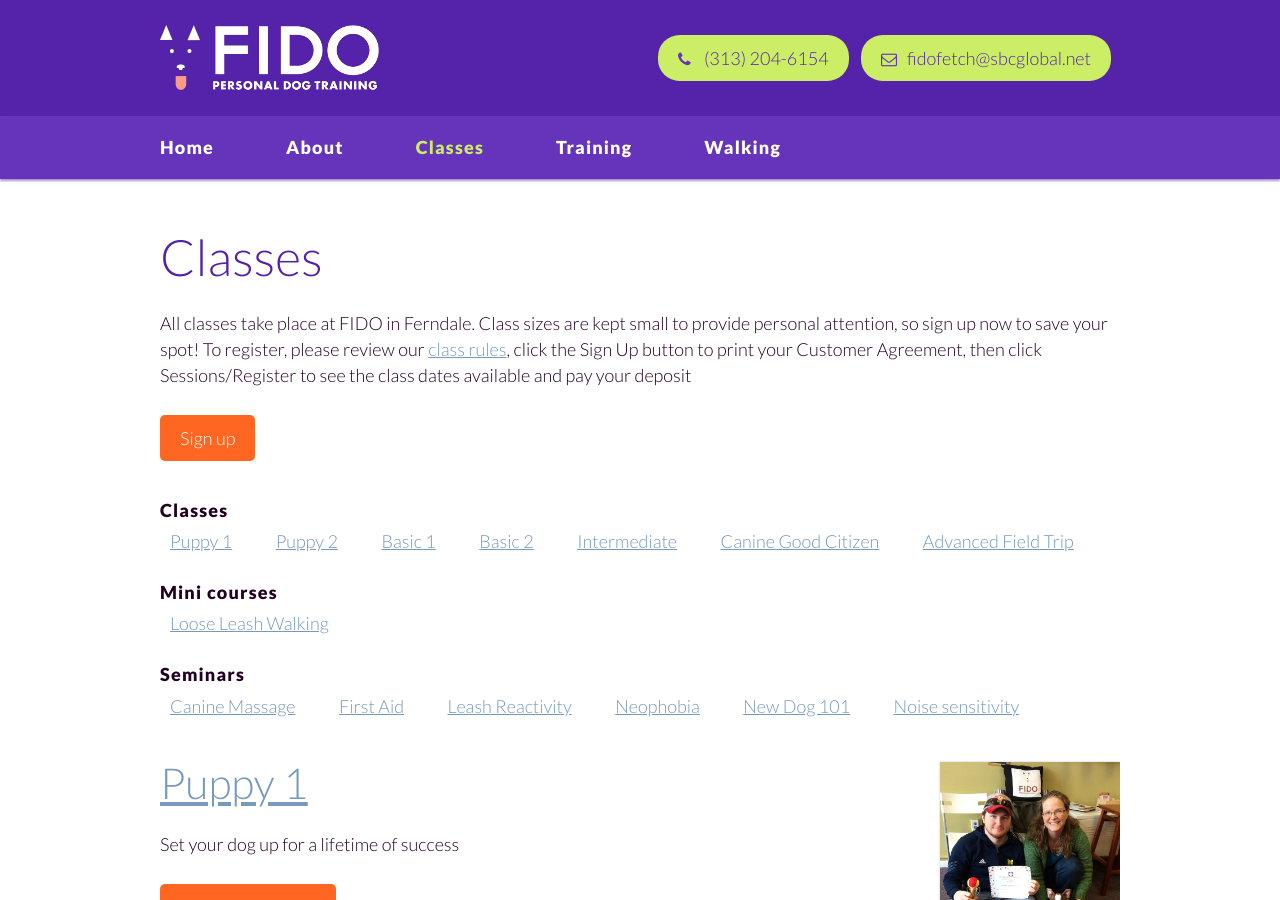
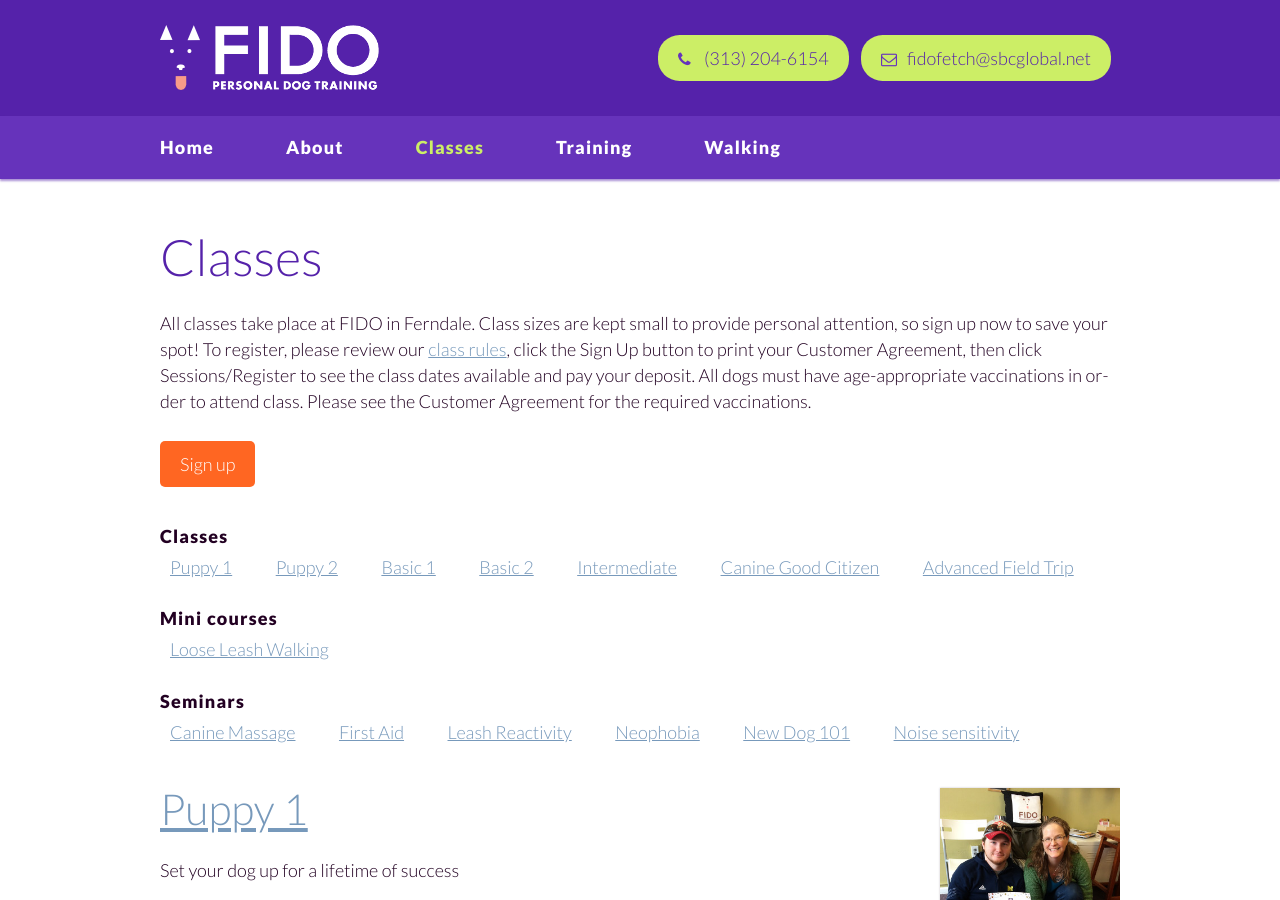
Before and after one commit to fidodogtraining/fidodogtraining.github.io, a Jekyll site: the page built from _autopages/classes.html, in a window 1280 px wide and 900 px high. Built offline with Jekyll 4.4.1, drawn with Linux system fonts in a browser that asks for light colours; Markdown is read by kramdown in place of the engine named in the settings.

Commit message:
Update classes.html

```diff
--- a/_autopages/classes.html
+++ b/_autopages/classes.html
@@ -7,7 +7,10 @@
 <p>All classes take place at FIDO in Ferndale. Class sizes are kept small to provide personal attention,
 so sign up now to save your spot! To register, please review our <a href="/rules-for-class/">class rules</a>, click the Sign
 Up button to print your Customer Agreement, then click Sessions/Register to see the class dates available
-and pay your deposit</p>
+and pay your deposit.
+
+All dogs must have age-appropriate vaccinations in order to attend class. Please see the Customer Agreement for the
+required vaccinations.</p>
 <p><a class="button cta" href="/images/fido_agree_rules.pdf">Sign up</a></p>
 
 <strong class="clear">Classes</strong>
```
